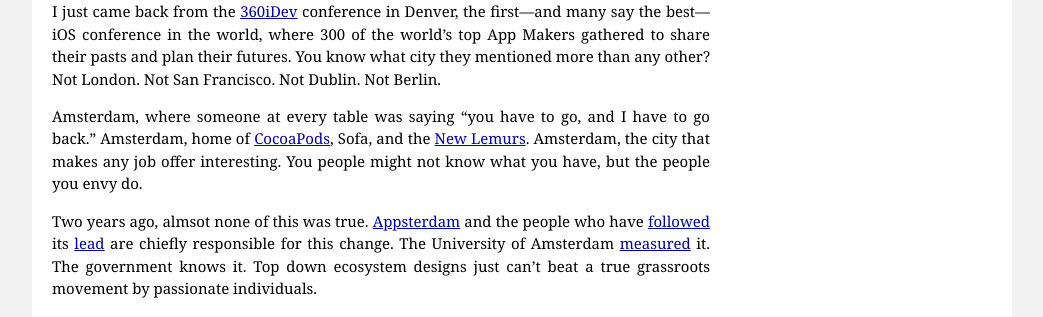
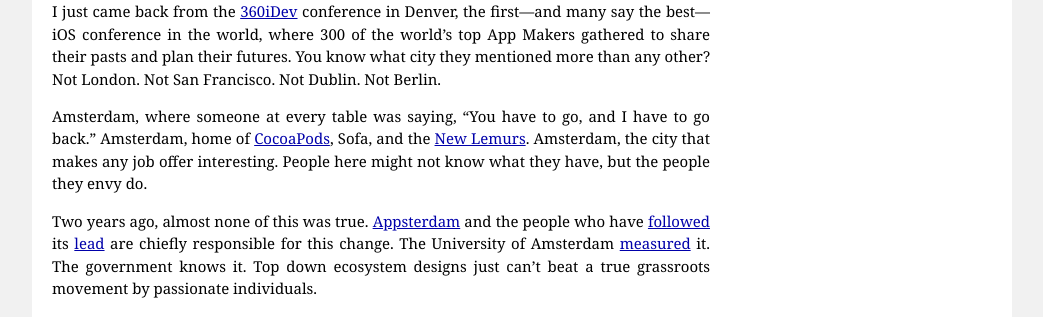
Before and after one commit to ConantheAtlassian/ElDragonRojo.github.io, a Jekyll site: the page built from index.html, in a window 1280 px wide and 900 px high, scrolled down 1231 px. Shown: the part 154-471 px from the top of the window, without its empty margins (118-1161 px from the left). Built offline with Jekyll 4.4.1, drawn with Linux system fonts in a browser that asks for light colours; Markdown is read by kramdown in place of the engine named in the settings; the list of posts is cut into pages by our own code.

Commit message:
Update 2013-09-13-knowledge-arbitrage.md

```diff
--- a/_posts/2013-09-13-knowledge-arbitrage.md
+++ b/_posts/2013-09-13-knowledge-arbitrage.md
@@ -18,8 +18,8 @@
 
 I just came back from the [360iDev](http://360idev.com) conference in Denver, the first—and many say the best—iOS conference in the world, where 300 of the world's top App Makers gathered to share their pasts and plan their futures. You know what city they mentioned more than any other? Not London. Not San Francisco. Not Dublin. Not Berlin.
 
-Amsterdam, where someone at every table was saying "you have to go, and I have to go back." Amsterdam, home of [CocoaPods](http://cocoapods.org), Sofa, and the [New Lemurs](http://le.mu.rs). Amsterdam, the city that makes any job offer interesting. You people might not know what you have, but the people you envy do.
+Amsterdam, where someone at every table was saying, "You have to go, and I have to go back." Amsterdam, home of [CocoaPods](http://cocoapods.org), Sofa, and the [New Lemurs](http://le.mu.rs). Amsterdam, the city that makes any job offer interesting. People here might not know what they have, but the people they envy do.
 
-Two years ago, almsot none of this was true. [Appsterdam](http://appsterdam.rs) and the people who have [followed](http://appdevelopersalliance.org) its [lead](http://www.appril.nl) are chiefly responsible for this change. The University of Amsterdam [measured](http://circa.uva.nl/projects/innoviz-visualizing-stories-of-app-innovation.html) it. The government knows it. Top down ecosystem designs just can't beat a true grassroots movement by passionate individuals.
+Two years ago, almost none of this was true. [Appsterdam](http://appsterdam.rs) and the people who have [followed](http://appdevelopersalliance.org) its [lead](http://www.appril.nl) are chiefly responsible for this change. The University of Amsterdam [measured](http://circa.uva.nl/projects/innoviz-visualizing-stories-of-app-innovation.html) it. The government knows it. Top down ecosystem designs just can't beat a true grassroots movement by passionate individuals.
 
 If you've been here so long that you can't see how much the tech scene is blowing up, drop the lazy, outdated tropes, and come over to [A Lab](http://www.a-lab.nl), the center of innovation in the heart of Europe's real technology landscape, which stretches from London to Berlin, from Amsterdam to Athens.
```
